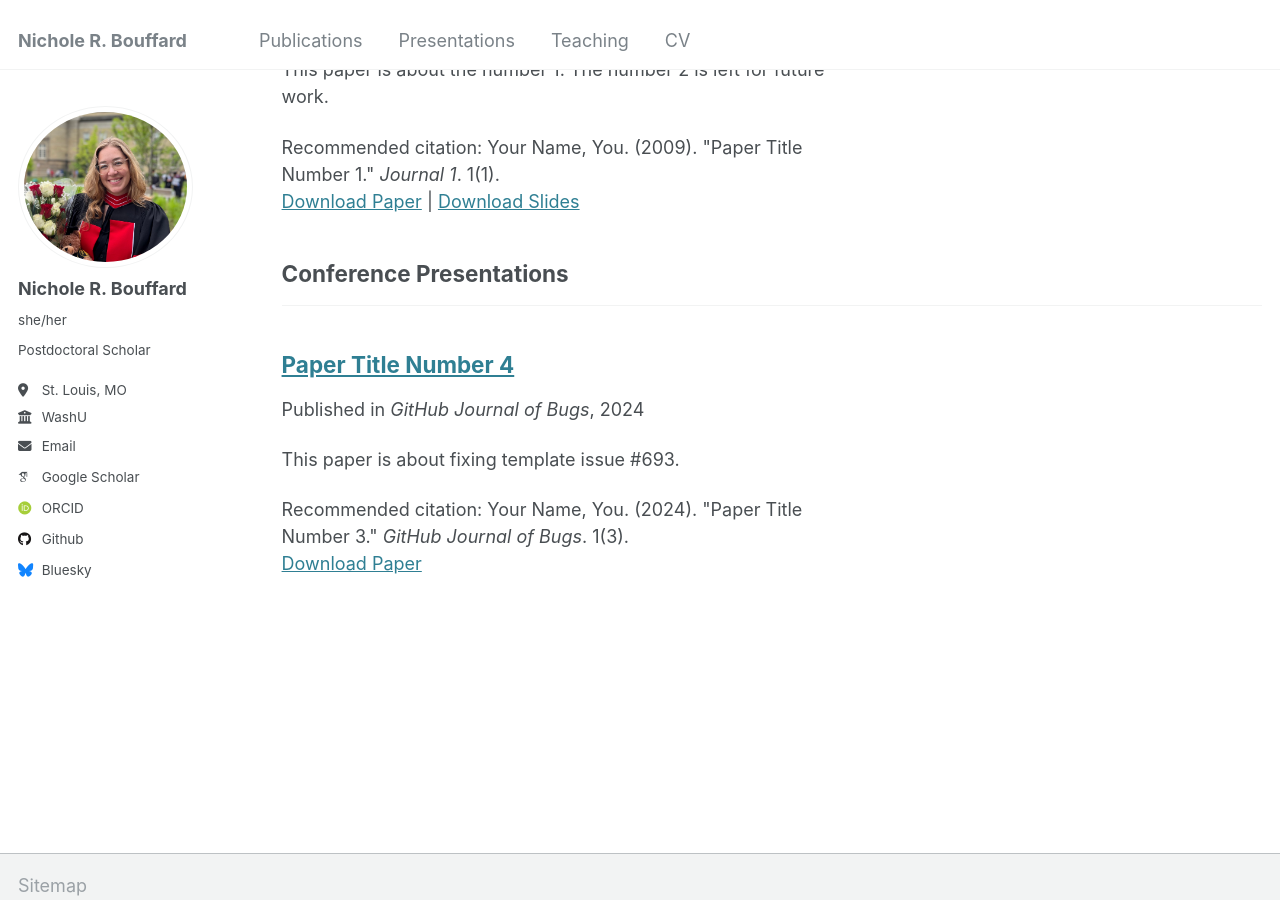
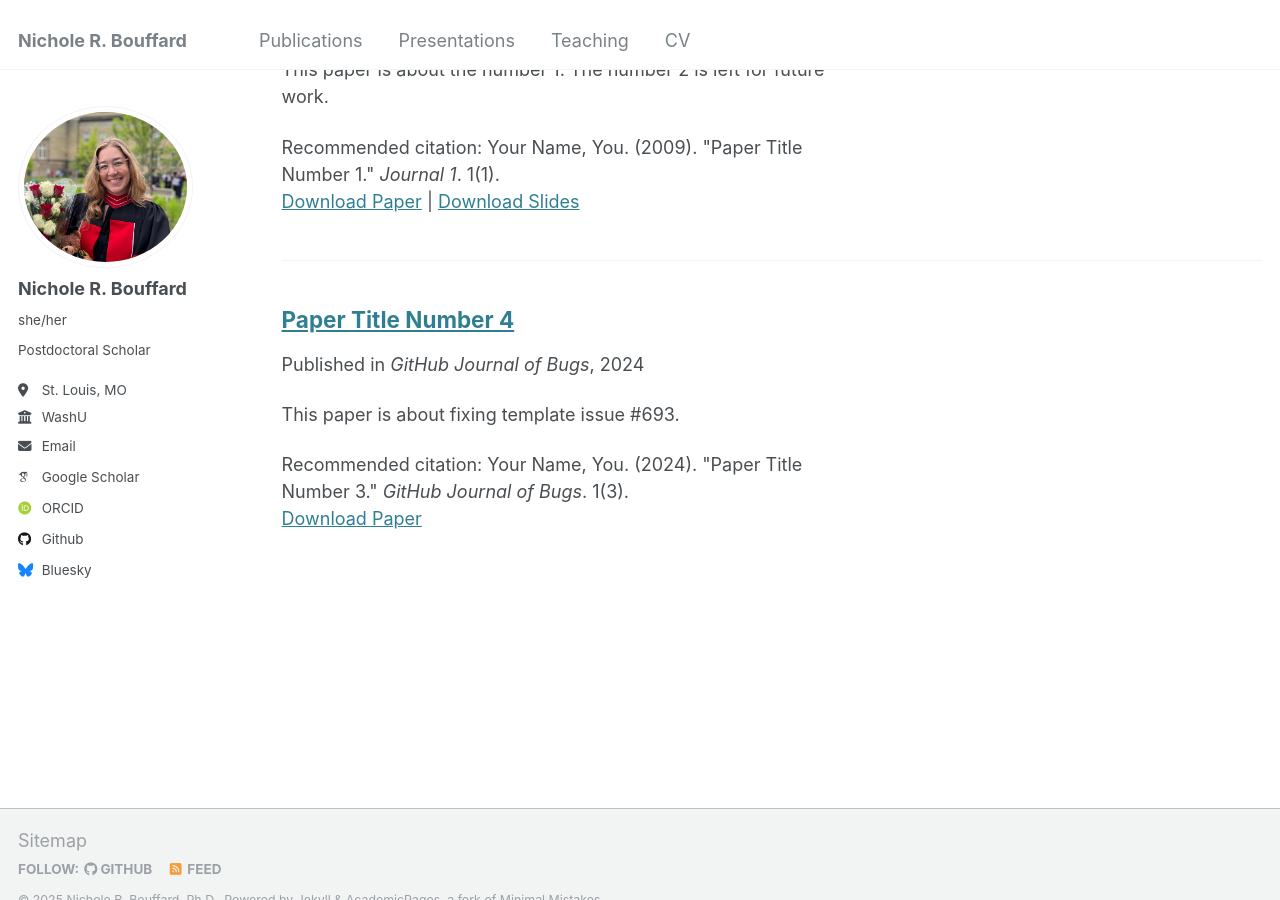
Before and after one commit to nrbouffard/nrbouffard.github.io, a Jekyll site: the page built from _pages/publications.html, in a window 1280 px wide and 900 px high, scrolled down 948 px. Built offline with Jekyll 4.4.1, drawn with Linux system fonts in a browser that asks for light colours; some web fonts are replaced.

Commit message:
Update _config.yml

```diff
--- a/_config.yml
+++ b/_config.yml
@@ -81,7 +81,7 @@ publication_category:
   manuscripts:
     title: 'Journal Articles'
   conferences:
-    title: 'Conference Presentations'
+    title: #'Conference Presentations'
 
 # Site Settings
 teaser                   :  # filename of teaser fallback teaser image placed in /images/, .e.g. "500x300.png"
```
